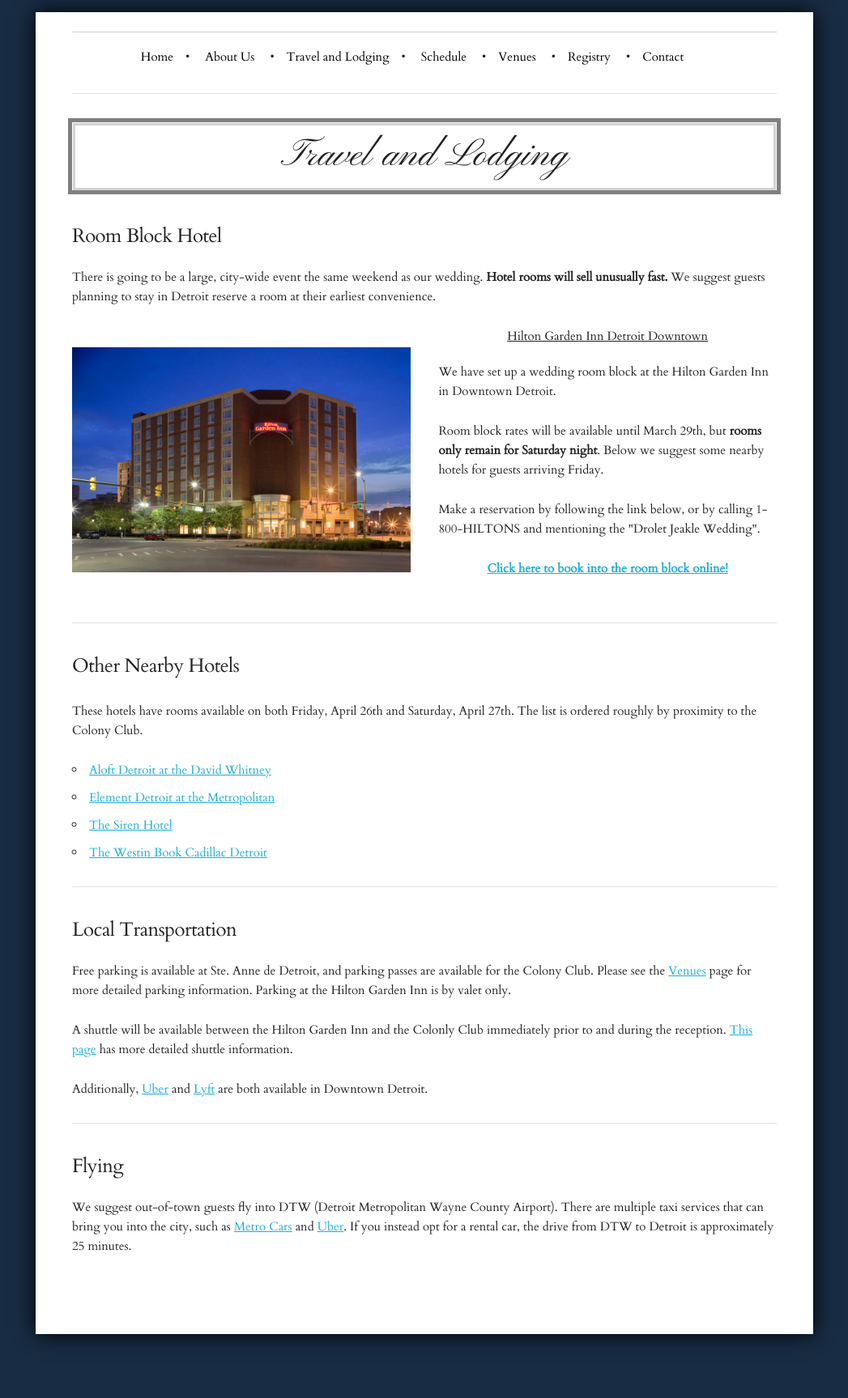
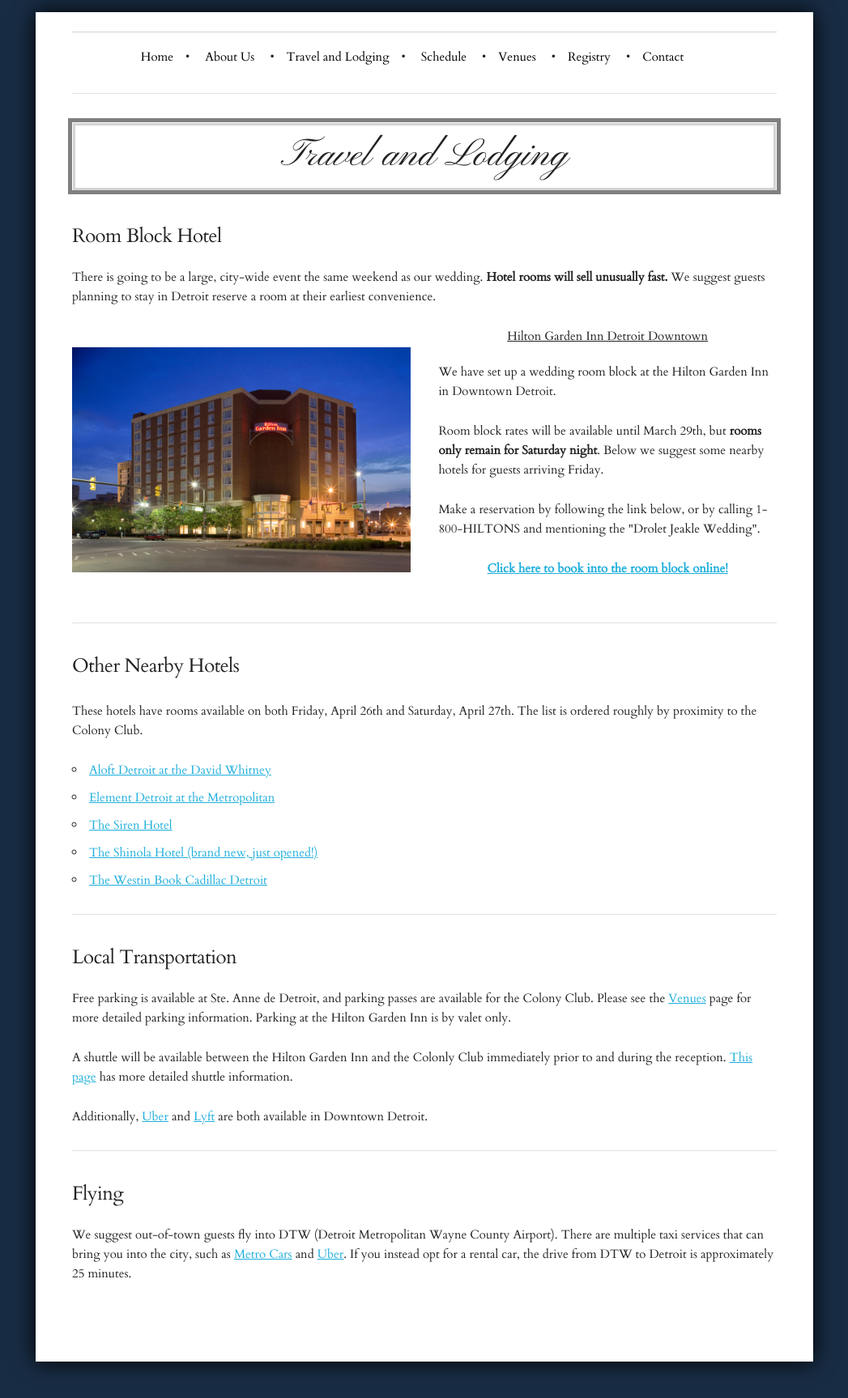
Before and after one commit to cjjeakle/DroletJeakleWedding, a Jekyll site: the page built from travel/index.html, in a window 1280 px wide. Shown: the whole page at 81% size, without its empty margins (116-1163 px from the left). Built offline with Jekyll 4.4.1, drawn with Linux system fonts in a browser that asks for light colours; nearby versions of some CDN libraries; before the commit the page ends 1693 px from its top, so only the background shows below that.

Commit message:
Added Shinola hotel to nearby list

```diff
--- a/travel/index.html
+++ b/travel/index.html
@@ -49,6 +49,7 @@
   <p>
     These hotels have rooms available on both Friday, April 26th and Saturday, April 27th. The list is ordered roughly by proximity to the Colony Club.
   </p>
+
   <ul>
     <li><a href="http://www.aloftdetroit.com/">
       Aloft Detroit at the David Whitney
@@ -58,6 +59,9 @@
     </a></li>
     <li><a href="https://thesirenhotel.com/">
       The Siren Hotel
+    </a></li>
+    <li><a href="https://www.shinolahotel.com/">
+      The Shinola Hotel (brand new, just opened!)
     </a></li>
     <li><a href="http://www.bookcadillacwestin.com/">
       The Westin Book Cadillac Detroit
```
